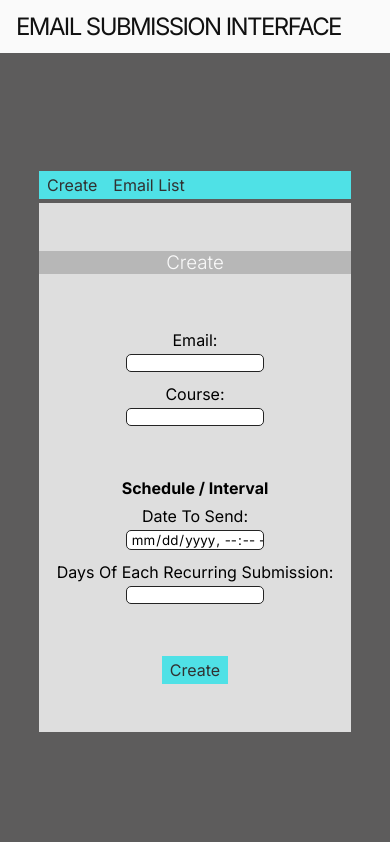
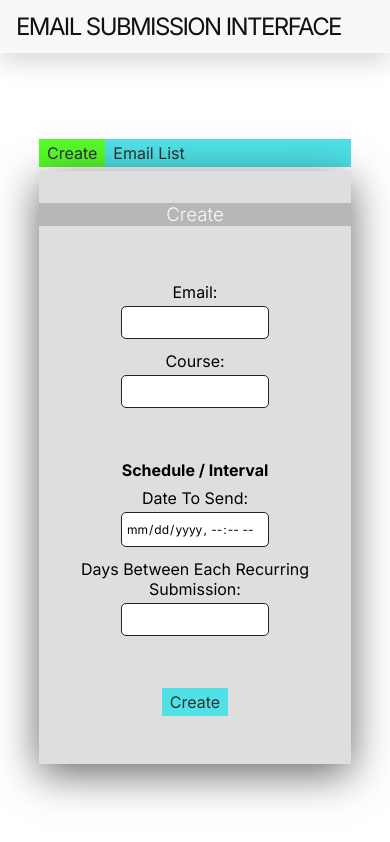
Before and after one commit to leolightwork/email-tracker, a React (Vite) app in the folder client/: page / in a window 390 px wide. Shown: the top 842 px of the page. Built offline with nearby package versions, Linux system fonts and the light colour scheme.

Commit message:
Final touches

```diff
--- a/client/src/components/EmailList.jsx
+++ b/client/src/components/EmailList.jsx
@@ -3,7 +3,7 @@ import ToggleBar from './ToggleBar';
 import '../styles/main-card.css';
 import { useEffect, useState } from 'react';
 
-const EmailList = ({ setView }) => {
+const EmailList = ({ setView, view }) => {
   const [data, setEmailData] = useState([]);
   const [selectedEmails, setSelectedEmails] = useState([]);
 
@@ -50,17 +50,19 @@ const EmailList = ({ setView }) => {
   return (
     <>
       <div className="body-wrapper">
-        <ToggleBar setView={setView} />
+        <ToggleBar setView={setView} view={view} />
 
         <div className="form-wrapper">
           <div className="banner-create">
-            <h3>Active Email List</h3>
+            {data.length === 0 ? (<></>) : (<h3>Active Email List</h3>)}
+
           </div>
           <div className="main-form">
             {data.length === 0 ? (
-              <p> No Active Emails</p>
+              <p className="no-active-email"> No Active Emails</p>
             ) : (
               data.map((email) => (
+                <div className="list-container">
                   <div className="email-row" key={email.id}>
                     <ul>
                       <li>
@@ -78,10 +80,11 @@ const EmailList = ({ setView }) => {
                       </li>
                     </ul>
                   </div>
+                </div>
               ))
             )}
           </div>
-
+          {selectedEmails.length > 0 && (
             <button
               className="delete-button"
               onClick={deleteEmails}
@@ -89,6 +92,7 @@ const EmailList = ({ setView }) => {
             >
               Delete selected {selectedEmails.length} emails
             </button>
+          )}
         </div>
       </div>
     </>
--- a/client/src/components/MainCard.jsx
+++ b/client/src/components/MainCard.jsx
@@ -3,8 +3,12 @@ import { useForm } from 'react-hook-form';
 import '../styles/main-card.css';
 import ToggleBar from './ToggleBar';
 
-const MainCard = ({ setView }) => {
-  const { register, handleSubmit } = useForm();
+const MainCard = ({ setView, view }) => {
+  const {
+    register,
+    handleSubmit,
+    formState: { errors, isLoading },
+  } = useForm();
   const onSubmit = async (formData) => {
     const formattedDate = new Date(formData.date)
       .toLocaleString('en-GB', {
@@ -36,7 +40,7 @@ const MainCard = ({ setView }) => {
         throw new Error('Server Error');
       }
     } catch {
-      console.log("Submission Failed");
+      console.log('Submission Failed');
     }
   };
 
@@ -45,7 +49,7 @@ const MainCard = ({ setView }) => {
       <div className="body-wrapper">
         {/* <div className="card-wraper"> */}
 
-        <ToggleBar setView={setView} />
+        <ToggleBar setView={setView} view={view} />
         <div className="form-wrapper">
           <div className="banner-create">
             <h3>Create</h3>
@@ -56,9 +60,21 @@ const MainCard = ({ setView }) => {
                 <label htmlFor="email">Email:</label>
                 <input
                   type="email"
-                  {...register('email', { required: true })}
+                  {...register('email', {
+                    required: 'Email is required',
+                    validate: (value) => {
+                      if (!value.includes('a')) {
+                        return 'Email must include @';
+                      }
+                      return true;
+                    },
+                  })}
                 />
+
               </div>
+              {errors.email && (
+                  <div className="errors">{errors.email.message}</div>
+                )}
 
               <div className="label-flex">
                 <label htmlFor="course">Course:</label>
@@ -78,7 +94,7 @@ const MainCard = ({ setView }) => {
               </div>
               <div className="label-flex">
                 <label htmlFor="interval">
-                  Days Of Each Recurring Submission:
+                  Days Between Each Recurring Submission:
                 </label>
                 <input
                   type="number"
--- a/client/src/components/ToggleBar.jsx
+++ b/client/src/components/ToggleBar.jsx
@@ -1,12 +1,22 @@
 import '../styles/main-card.css';
-import React from 'react';
 
-const ToggleBar = ({ setView }) => {
+const ToggleBar = ({ setView, view }) => {
   return (
     <>
       <div className="card-header">
-        <button onClick={() => setView('create')}>Create</button>
-        <button onClick={() => setView('list')}>Email List</button>
+        <button
+          onClick={() => setView('create')}
+          className={view === 'create' ? 'active-tab' : ''}
+        >
+          Create
+        </button>
+
+        <button
+          onClick={() => setView('list')}
+          className={view === 'list' ? 'active-tab' : ''}
+        >
+          Email List
+        </button>
       </div>
     </>
   );
--- a/client/src/styles/email-list.css
+++ b/client/src/styles/email-list.css
@@ -1,3 +1,12 @@
-.test {
-    background-color: coral;
+.no-active-email {
+  text-align: center;
+  margin-bottom: 3rem;
 }
+
+/* Will Need */
+.list-container {
+}
+
+.delete-button:hover {
+background-color: rgb(239, 68, 68);
+}
--- a/client/src/styles/header.css
+++ b/client/src/styles/header.css
@@ -1,9 +1,12 @@
+.nav-wrapper{
+box-shadow: 0 10px 25px rgba(0, 0, 0, 0.15);
+}
 .nav-wrapper,
 h1 {
   display: flex;
   justify-content: space-between;
   align-items: center;
-  background-color: rgb(250, 250, 250);
+  background-color: rgb(248, 248, 248);
 }
 
 h1 {
--- a/client/src/styles/main-card.css
+++ b/client/src/styles/main-card.css
@@ -12,24 +12,27 @@
   justify-content: center;
   align-items: center;
   flex-direction: column;
-  background-color: rgb(93, 92, 92);
+  /* background-color: rgb(93, 92, 92); */
   margin: 0 auto;
 }
 .card-wrapper {
   min-width: 100%;
 }
+
 .card-header {
   /* margin-top: 4rem; */
   min-width: 80%;
   background-color: rgb(79, 225, 230);
-
   margin-bottom: 0.25rem;
 }
 
 .form-wrapper {
   width: 80%;
   background-color: rgb(222, 222, 222);
+box-shadow: 0 10px 40px rgba(0, 0, 0, 0.6);
+
   /* height: 20rem; */
+
 }
 
 h2 {
@@ -52,7 +55,7 @@ h3 {
   min-width: 100%;
   background-color: rgb(183, 183, 183);
   text-align: center;
-  margin-top: 3rem;
+  margin-top: 2rem;
 }
 
 .main-form {
@@ -61,6 +64,10 @@ h3 {
   flex-direction: column;
   justify-content: center;
   margin-top: 3rem;
+}
+
+input {
+  font-size: 0.75rem;
 }
 label {
   text-align: right;
@@ -81,12 +88,16 @@ label {
     align-items: center;
     overflow: hidden;
     border-bottom: none;
+  }
 
+  h4 {
+    margin-top: 0;
   }
 
   label {
     margin: 0;
-    padding-bottom: .25rem;
+    padding-bottom: 0.25rem;
+    text-align: center;
   }
 
   input {
@@ -103,6 +114,7 @@ input {
   border-radius: 5px;
   margin-bottom: 0.25rem;
   padding-left: 0.25rem;
+  padding: 0.5rem 0 0.5rem 0.25rem;
 }
 
 .label-flex {
@@ -134,6 +146,15 @@ button {
 }
 
 button:hover {
-  background-color: rgb(55, 55, 55);
-  color: white;
+  color: rgb(248, 248, 248);
 }
+
+.errors {
+  text-align: right;
+  color: rgb(239, 68, 68);
+  font-size: 0.75rem;
+  margin-bottom: 2rem;
+}
+button.active-tab {
+  background-color: rgba(91, 255, 15, 0.865);
+}
```
Lines whose indentation alone changed are shown as unchanged.
